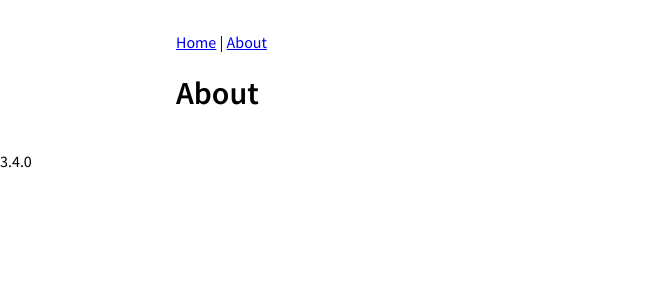
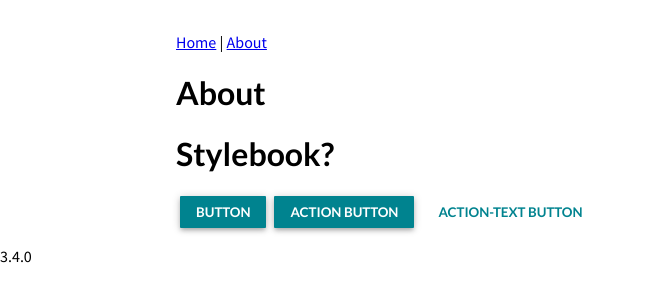
Before and after one commit to villetakanen/mekanismi, a Vue app: page /about in a window 1280 px wide. Shown: the top 302 px of the page, without its empty margins (0-645 px from the left). Built offline with nearby package versions, Linux system fonts and the light colour scheme.

Commit message:
fix: button colors

```diff
--- a/index.html
+++ b/index.html
@@ -4,6 +4,7 @@
   <meta charset="UTF-8">
   <link rel="icon" href="/favicon.ico" />
   <link href="https://fonts.googleapis.com/css2?family=Source+Sans+Pro:ital,wght@0,300;0,400;0,600;1,300;1,400;1,600&display=swap" rel="stylesheet">
+  <link href="https://fonts.googleapis.com/css2?family=Lato:ital,wght@0,300;0,400;0,700;1,300;1,400;1,700&display=swap" rel="stylesheet">
   <meta name="viewport" content="width=device-width, initial-scale=1.0">
   <title>Vite App</title>
 </head>
--- a/src/assets/layout.scss
+++ b/src/assets/layout.scss
@@ -1,10 +1,46 @@
 @import './include-media.scss';
+
+@mixin BoxShadow ($dp) {
+  @if $dp==0 {
+      box-shadow: none
+  }
+  @else if $dp==1 {
+      box-shadow: 0 1px 1px 0 rgba(0, 0, 0, .14), 0 2px 1px -1px rgba(0, 0, 0, .12), 0 1px 3px 0 rgba(0, 0, 0, .20)
+  }
+  @else if $dp==2 {
+      box-shadow: 0 2px 2px 0 rgba(0, 0, 0, .14), 0 3px 1px -2px rgba(0, 0, 0, .12), 0 1px 5px 0 rgba(0, 0, 0, .20)
+  }
+  @else if $dp==3 {
+      box-shadow: 0 3px 4px 0 rgba(0, 0, 0, .14), 0 3px 3px -2px rgba(0, 0, 0, .12), 0 1px 8px 0 rgba(0, 0, 0, .20)
+  }
+  @else if $dp==4 {
+      box-shadow: 0 4px 5px 0 rgba(0, 0, 0, .14), 0 1px 10px 0 rgba(0, 0, 0, .12), 0 2px 4px -1px rgba(0, 0, 0, .20)
+  }
+  @else if $dp==6 {
+      box-shadow: 0 6px 10px 0 rgba(0, 0, 0, .14), 0 1px 18px 0 rgba(0, 0, 0, .12), 0 3px 5px -1px rgba(0, 0, 0, .20)
+  }
+  @else if $dp==8 {
+      box-shadow: 0 8px 10px 1px rgba(0, 0, 0, .14), 0 3px 14px 2px rgba(0, 0, 0, .12), 0 5px 5px -3px rgba(0, 0, 0, .20)
+  }
+  @else if $dp==9 {
+      box-shadow: 0 9px 12px 1px rgba(0, 0, 0, .14), 0 3px 16px 2px rgba(0, 0, 0, .12), 0 5px 6px -3px rgba(0, 0, 0, .20)
+  }
+  @else if $dp==12 {
+      box-shadow: 0 12px 17px 2px rgba(0, 0, 0, .14), 0 5px 22px 4px rgba(0, 0, 0, .12), 0 7px 8px -4px rgba(0, 0, 0, .20)
+  }
+  @else if $dp==16 {
+      box-shadow: 0 16px 24px 2px rgba(0, 0, 0, .14), 0 6px 30px 5px rgba(0, 0, 0, .12), 0 8px 10px -5px rgba(0, 0, 0, .20)
+  }
+  @else if $dp==24 {
+      box-shadow: 0 24px 38px 3px rgba(0, 0, 0, .14), 0 9px 46px 8px rgba(0, 0, 0, .12), 0 11px 15px -7px rgba(0, 0, 0, .20)
+  }
+}
 
 :root {
   --color-border-light: rgba(170,200,200,1);
-  --color-primary-accent: rgba(70,100,255,1);
   --color-fore-on-accent: white;
-  --color-primary: rgb(0,96,100);
+  --color-primary: #00838f;
+  --color-primary-accent: #005662;
   --color-primary-lighten: #1A7A7E;
   --color-primary-light: #428e92;
   --color-primary-light-tint: rgba(66, 142, 146, 0.1);
@@ -15,28 +51,44 @@
   outline: none;
 }
 
-button.action {
+//fonts
+h1, button{
+  font-family: Lato, sans-serif;
+}
+
+button {
   border: none;
   background-color: var(--color-primary);
   color: var(--color-fore-on-accent);
   padding: 8px 16px;
   margin: 2px 4px;
   border-radius: 0px;
-  font-weight: 300;
+  font-weight: 700;
   text-transform: uppercase;
+  border-radius: 1px;
 
   //animation
   background-position: center;
-  transition: background 0.8s;
+  transition: background 1.5s;
+  transition: box-shadow 1.5s;
+  //box-shadow: var(--shadow-2dp);
+  @include BoxShadow(3);
+  &:active:hover{
+    box-shadow: none;
+    background: var(--color-primary-lighten) radial-gradient(circle, transparent 1%, var(--color-primary) 1%) center/15000%;
+  }
+  &:hover{
+    @include BoxShadow(4);
+    background-color: var(--color-primary-accent);
+  }
 }
-button.action:hover {
-  background: var(--color-primary-lighten) radial-gradient(circle, transparent 1%, var(--color-primary) 1%) center/15000%;
-}
-button.action.action-text{
+
+button.action-text{
   background-color: var(--color-base);
   color: var(--color-primary);
+  box-shadow: none;
 }
-button.action.action-text:hover {
+button.action-text:hover {
   background: var(--color-primary-light-tint) radial-gradient(circle, transparent 1%, var(--color-base) 1%) center/15000%;
 }
 
--- a/src/views/About.vue
+++ b/src/views/About.vue
@@ -1,5 +1,11 @@
 <template>
   <PageHeader text="About"/>
+  <div>
+    <h1>Stylebook?</h1>
+    <button>button</button>
+    <button class="action">action button</button>
+    <button class="action-text">action-text button</button>
+  </div>
 </template>
 
 <script lang="ts">
```
